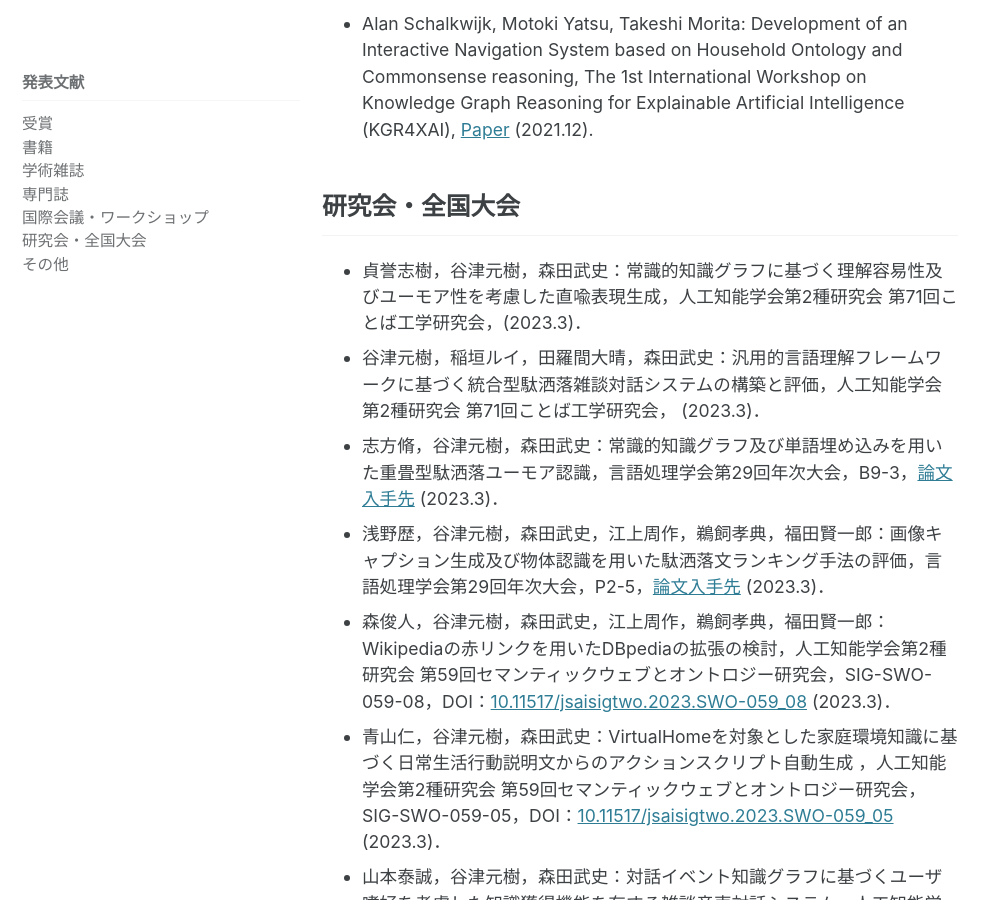
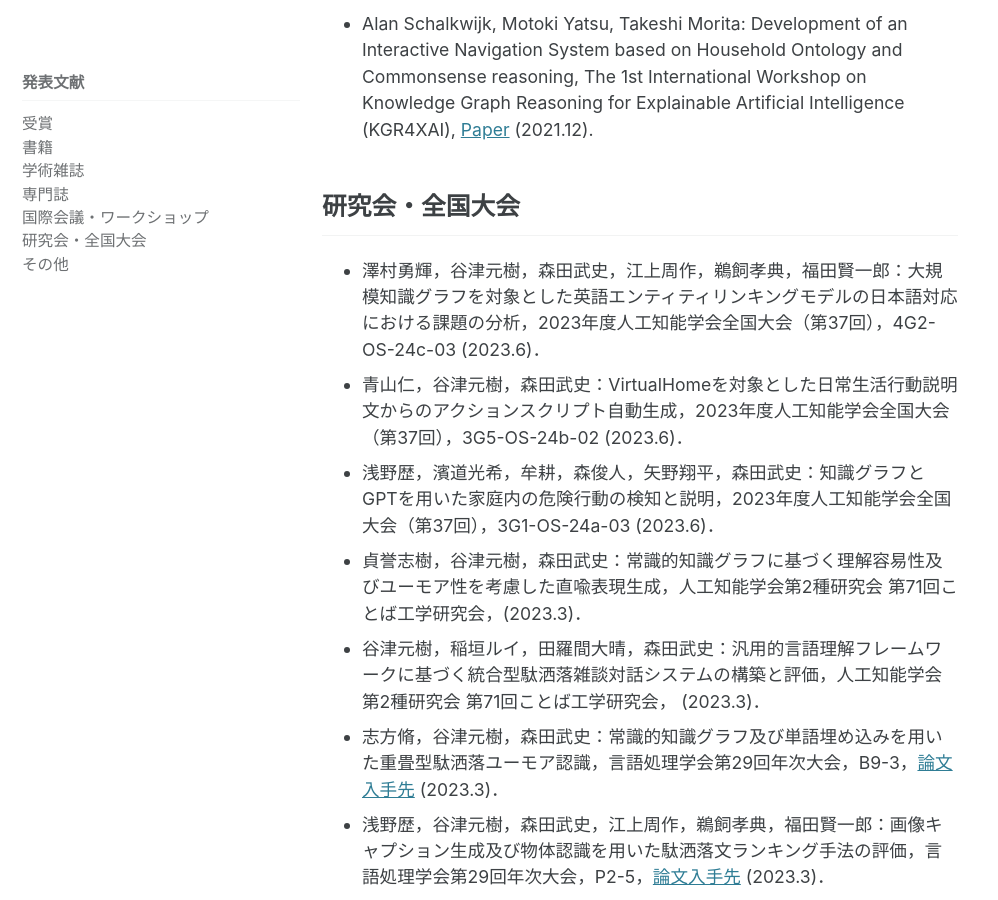
Before and after one commit to ke-lab-it-agu/ke-lab-it-agu.github.io, a Jekyll site: the page built from publications.md, in a window 1280 px wide and 900 px high, scrolled down 1442 px. Shown: the whole window, without its empty margins (0-998 px from the left). Built offline with Jekyll 4.4.1, drawn with Linux system fonts in a browser that asks for light colours; cached includes are drawn as plain includes.

Commit message:
update news and publications

```diff
--- a/publications.md
+++ b/publications.md
@@ -25,6 +25,9 @@ sidebar:
 * Alan Schalkwijk, Motoki Yatsu, Takeshi Morita: Development of an Interactive Navigation System based on Household Ontology and Commonsense reasoning, The 1st International Workshop on Knowledge Graph Reasoning for Explainable Artificial Intelligence (KGR4XAI), [Paper](https://kgr4xai.ikgrc.org/papers/KGR4XAI_2021_paper_2_cr.pdf) (2021.12). <!-- 2021/12/6 -->
 
 ## 研究会・全国大会
+* 澤村勇輝，谷津元樹，森田武史，江上周作，鵜飼孝典，福田賢一郎：大規模知識グラフを対象とした英語エンティティリンキングモデルの日本語対応における課題の分析，2023年度人工知能学会全国大会（第37回），4G2-OS-24c-03 (2023.6)．<!-- 2023/6/9 -->
+* 青山仁，谷津元樹，森田武史：VirtualHomeを対象とした日常生活行動説明文からのアクションスクリプト自動生成，2023年度人工知能学会全国大会（第37回），3G5-OS-24b-02 (2023.6)．<!-- 2023/6/8 -->
+* 浅野歴，濱道光希，牟耕，森俊人，矢野翔平，森田武史：知識グラフとGPTを用いた家庭内の危険行動の検知と説明，2023年度人工知能学会全国大会（第37回），3G1-OS-24a-03 (2023.6)．<!-- 2023/6/8 -->
 * 貞誉志樹，谷津元樹，森田武史：常識的知識グラフに基づく理解容易性及びユーモア性を考慮した直喩表現生成，人工知能学会第2種研究会 第71回ことば工学研究会，(2023.3)．<!-- 2023/3/18 -->
 * 谷津元樹，稲垣ルイ，田羅間大晴，森田武史：汎用的言語理解フレームワークに基づく統合型駄洒落雑談対話システムの構築と評価，人工知能学会第2種研究会 第71回ことば工学研究会， (2023.3)．<!-- 2023/3/18 -->
 * 志方脩，谷津元樹，森田武史：常識的知識グラフ及び単語埋め込みを用いた重畳型駄洒落ユーモア認識，言語処理学会第29回年次大会，B9-3，[論文入手先](https://www.anlp.jp/proceedings/annual_meeting/2023/pdf_dir/B9-3.pdf) (2023.3)． <!-- 2023/3/15 -->
```
Also changed, not shown: index.md (+1 -0 lines).
